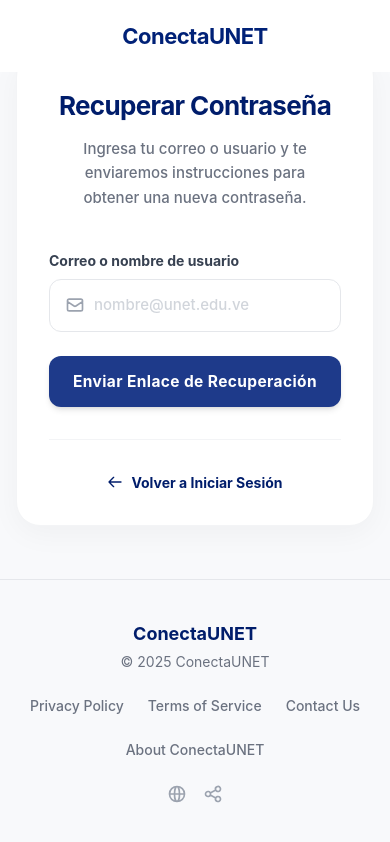
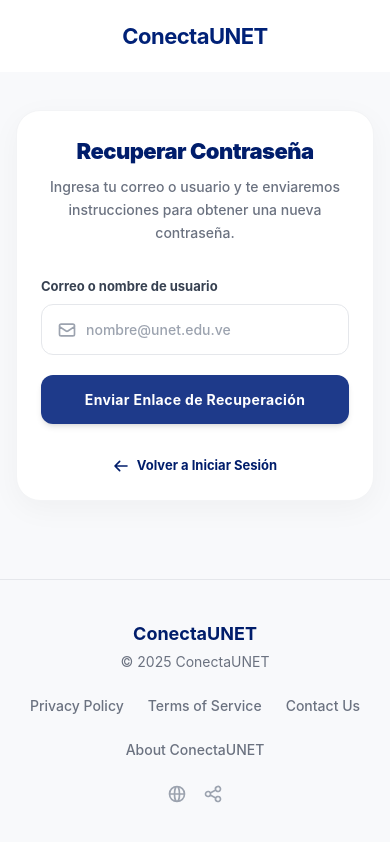
Before and after one commit to Angeliux2005/ConectaUNET, a Vue app in the folder frontend/: page /recuperar-contrasena in a window 390 px wide. Built offline with nearby package versions, Linux system fonts and the light colour scheme.

Commit message:
fixed the responsive for "recuperar contraseña" aand the mobile view of publicaciones

```diff
--- a/frontend/src/views/publicacion.vue
+++ b/frontend/src/views/publicacion.vue
@@ -157,15 +157,16 @@
 
     </main>
 
-    <AppFooter />
+    <BottomNav />
+
+    <div class="hidden md:block">
+      <AppFooter />
+    </div>
   </div>
 </template>
 
-<script>
-export default {
-  name: 'Publicacion',
-}
+<script setup>
+import AppHeader from '../components/AppHeader.vue'
+import AppFooter from '../components/AppFooter.vue'
+import BottomNav from '../components/BottomNav.vue'
 </script>
-
-<style scoped>
-</style>
--- a/frontend/src/views/recuperar-contrasena.vue
+++ b/frontend/src/views/recuperar-contrasena.vue
@@ -2,22 +2,22 @@
   <div class="min-h-screen bg-[#F8F9FB] flex flex-col font-sans w-full overflow-hidden">
     <AppHeader minimal />
 
-    <main class="flex-grow flex items-center justify-center p-4">
+    <main class="flex-grow flex items-center justify-center px-4 sm:px-6 mt-[80px] md:mt-[100px] pb-12">
 
-            <div class="bg-white rounded-[24px] shadow-[0_8px_30px_rgb(0,0,0,0.04)] sm:p-12 p-8 w-full max-w-[500px] border border-gray-100">
+      <div class="bg-white rounded-[24px] md:rounded-[32px] shadow-[0_8px_30px_rgb(0,0,0,0.04)] md:shadow-[0_20px_40px_rgb(0,0,0,0.03)] p-6 sm:p-10 md:p-12 w-full max-w-[480px] border border-gray-100 z-10">
 
-                <h1 class="text-[26px] font-bold text-[#001D6B] text-center mb-3 tracking-tight">
+        <h1 class="text-[22px] md:text-[28px] font-black text-[#001D6B] text-center mb-2 md:mb-3 tracking-tight">
           Recuperar Contraseña
         </h1>
 
-        <p class="text-center text-[15px] font-medium text-gray-500 mb-10 px-2 leading-relaxed">
+        <p class="text-center text-[14px] md:text-[15px] font-medium text-gray-500 mb-8 md:mb-10 leading-relaxed px-2 md:px-0">
           Ingresa tu correo o usuario y te enviaremos instrucciones para obtener una nueva contraseña.
         </p>
 
-        <form @submit.prevent="$router.push('/')" class="space-y-6">
+        <form @submit.prevent="$router.push('/')" class="space-y-5 md:space-y-6">
 
           <div>
-            <label class="block text-[14px] font-bold text-gray-700 mb-2">
+            <label class="block text-[13px] md:text-[14px] font-bold text-gray-700 mb-2">
               Correo o nombre de usuario
             </label>
             <div class="relative">
@@ -25,24 +25,25 @@
                 <svg class="h-5 w-5" fill="none" stroke="currentColor" viewBox="0 0 24 24"><path stroke-linecap="round" stroke-linejoin="round" stroke-width="2" d="M3 8l7.89 5.26a2 2 0 002.22 0L21 8M5 19h14a2 2 0 002-2V7a2 2 0 00-2-2H5a2 2 0 00-2 2v10a2 2 0 002 2z"></path></svg>
               </div>
               <input
-                type="email"
-                class="w-full pl-11 pr-4 py-3.5 bg-white border border-gray-200 rounded-xl focus:ring-2 focus:ring-[#1e3a8a] focus:border-[#1e3a8a] outline-none transition-all text-[15px] placeholder-gray-300 font-medium"
+                type="text"
+                class="w-full pl-11 pr-4 py-3.5 bg-white border border-gray-200 rounded-xl focus:ring-2 focus:ring-[#1e3a8a]/20 focus:border-[#1e3a8a] outline-none transition-all text-[14px] md:text-[15px] placeholder-gray-400 font-medium"
                 placeholder="nombre@unet.edu.ve"
+                required
               />
             </div>
           </div>
 
           <button
             type="submit"
-            class="w-full bg-[#1e3a8a] hover:bg-[#152a6b] text-white font-bold py-3.5 rounded-xl shadow-md transition-colors text-[15.5px] mt-2 tracking-wide"
+            class="w-full bg-[#1e3a8a] hover:bg-[#152a6b] text-white font-bold py-3.5 md:py-4 rounded-xl md:rounded-2xl shadow-md transition-colors text-[14px] md:text-[15px] mt-2 tracking-wide"
           >
             Enviar Enlace de Recuperación
           </button>
         </form>
 
-        <div class="mt-8 text-center text-[14px] text-gray-600 font-medium pt-8 border-t border-gray-100">
-          <a href="/" class="text-[#001D6B] font-bold hover:underline flex items-center justify-center gap-2">
-            <svg class="h-4 w-4" fill="none" stroke="currentColor" viewBox="0 0 24 24"><path stroke-linecap="round" stroke-linejoin="round" stroke-width="2" d="M10 19l-7-7m0 0l7-7m-7 7h18"></path></svg>
+        <div class="mt-8 md:mt-10 text-center flex justify-center">
+          <a href="/" class="inline-flex items-center justify-center gap-2 text-[#001D6B] font-bold text-[13px] md:text-[14.5px] hover:text-[#152a6b] transition-colors group">
+            <svg class="h-4 w-4 md:h-5 md:w-5 group-hover:-translate-x-1 transition-transform" fill="none" stroke="currentColor" viewBox="0 0 24 24"><path stroke-linecap="round" stroke-linejoin="round" stroke-width="2.5" d="M10 19l-7-7m0 0l7-7m-7 7h18"></path></svg>
             Volver a Iniciar Sesión
           </a>
         </div>
@@ -55,10 +56,8 @@
   </div>
 </template>
 
-<script>
-export default {
-  name: 'RecuperarContrasena',
-}
+<script setup>
+// Usando script setup para mantener la coherencia
 </script>
 
 <style scoped>
```
